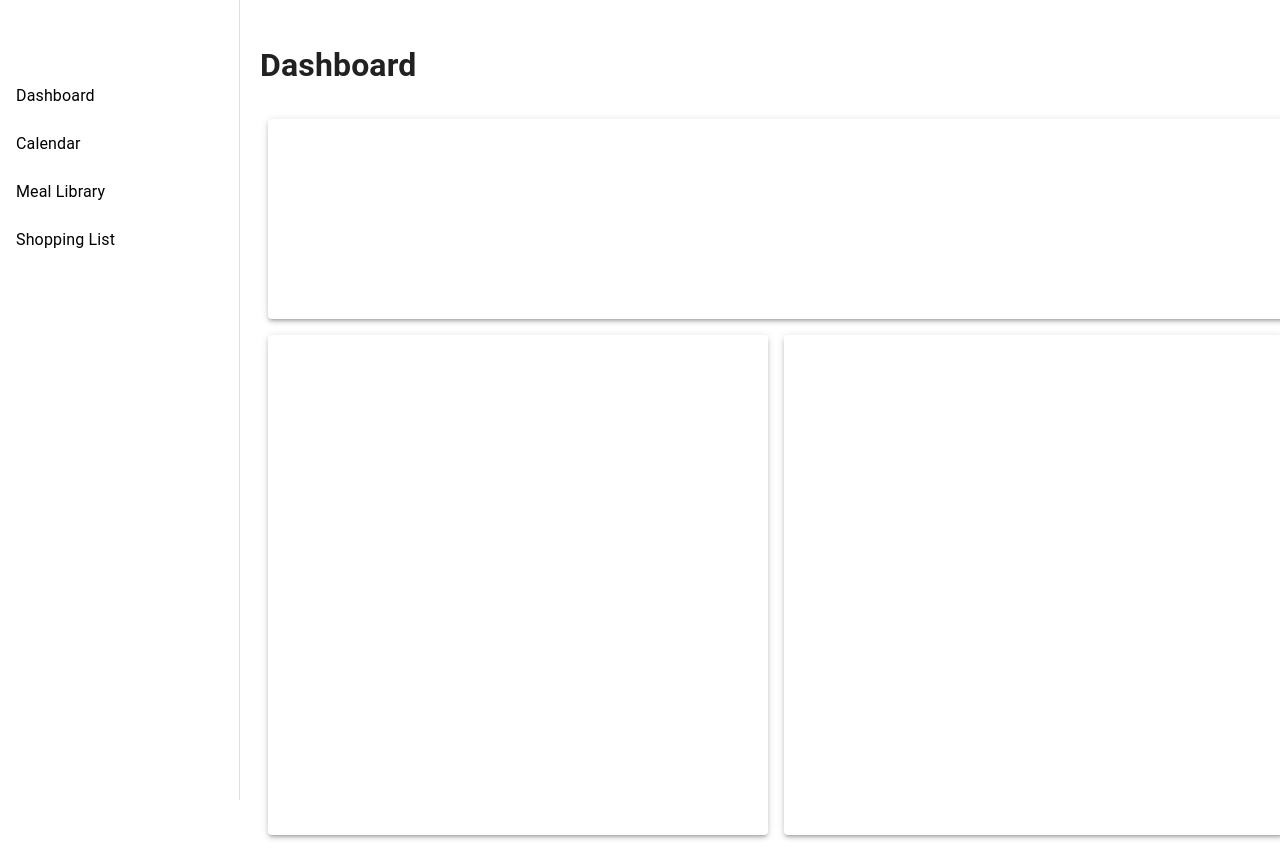
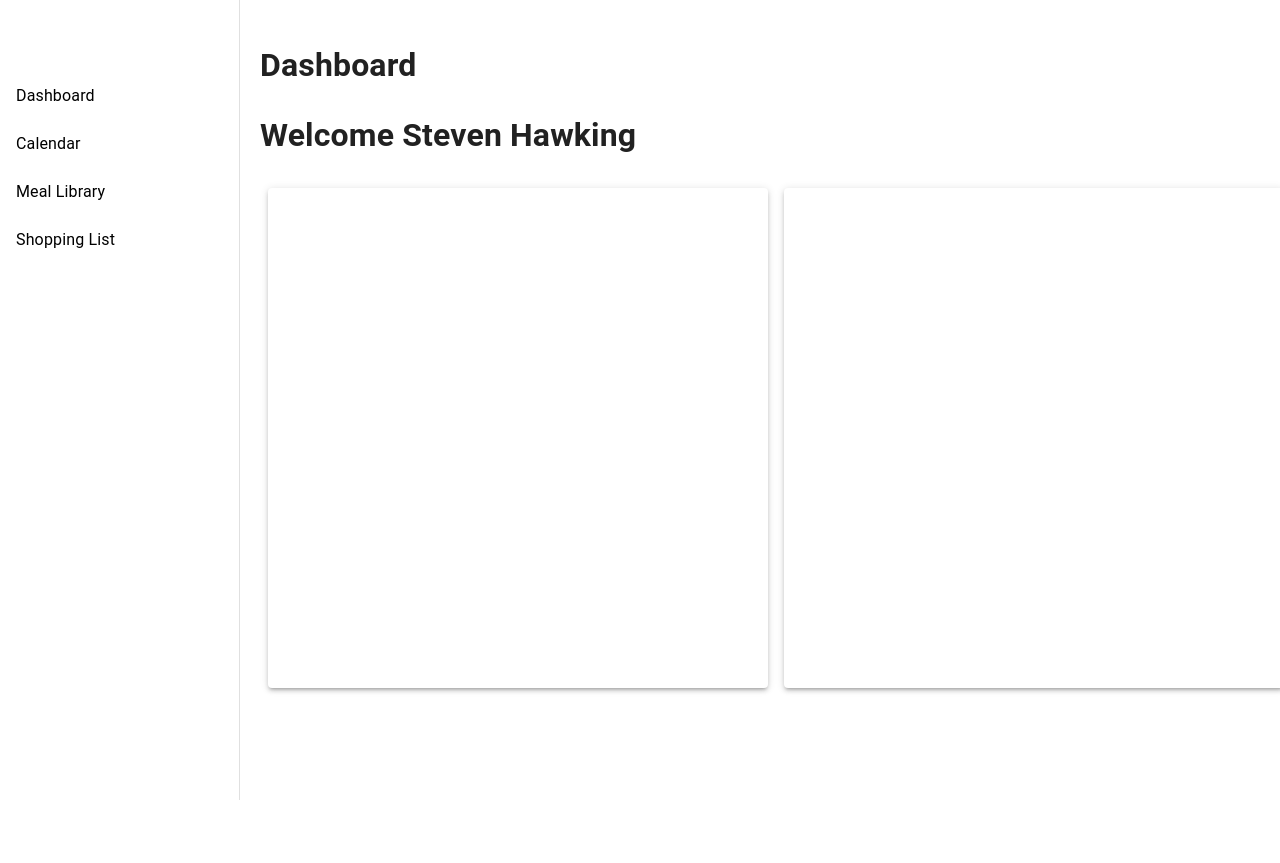
Before and after one commit to samuelpage98/FoodCal, a React (Create React App) app in the folder food-cal/: page / in a window 1280 px wide. Shown: the top 863 px of the page. After the commit the page ends 800 px from the top, so only its background shows below. Built offline with nearby package versions, Linux system fonts and the light colour scheme.

Commit message:
created basic dashboard widget

```diff
--- /dev/null
+++ b/food-cal/src/components/DashboardGreeting.js
@@ -0,0 +1,9 @@
+function DashboardGreeting({ name }) {
+    return (
+        <div className="dashboardWidget">
+            <h1>Welcome {name}</h1>
+        </div>
+    )
+}
+
+export default DashboardGreeting
--- a/food-cal/src/components/DashboardPanel.js
+++ b/food-cal/src/components/DashboardPanel.js
@@ -1,15 +1,13 @@
 import { Link } from "react-router-dom"
 import { Button } from "@mui/material"
 import DashboardCard from '../components/DashboardCard'
+import DashboardGreeting from "./DashboardGreeting"
 
 function DashboardPanel() {
     return (
         <>
             <h1>Dashboard</h1>
-            {/* <Link to="/calendar"><Button variant="contained">Calendar</Button></Link>
-            <Link to="/meal-library"><Button variant="contained">Meal Library</Button></Link>
-            <Link to="/shopping-list"><Button variant="contained">Shopping List</Button></Link> */}
-            <DashboardCard width={1530} height={200} />
+            <DashboardGreeting name="Steven Hawking" />
             <div style={{ display: "flex" }}>
                 <DashboardCard width={500} height={500} />
                 <DashboardCard width={500} height={500} />
```
